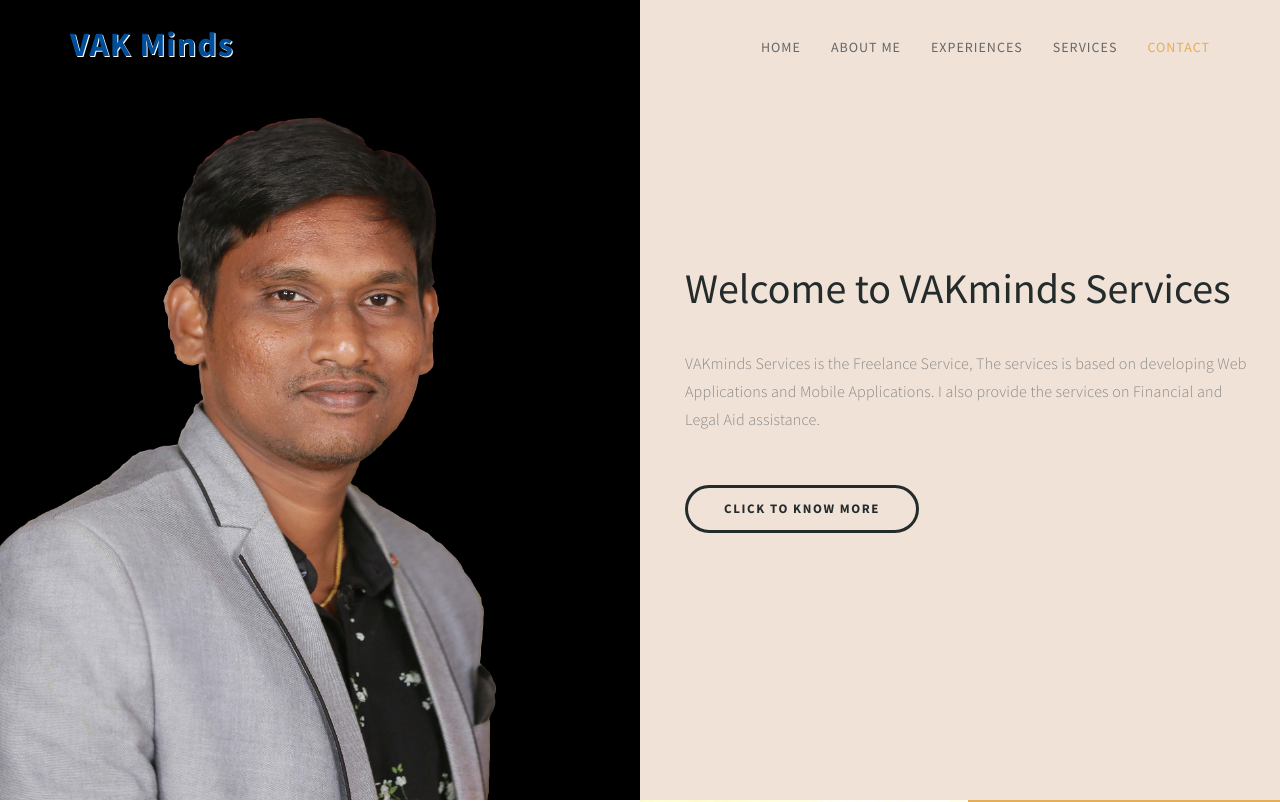
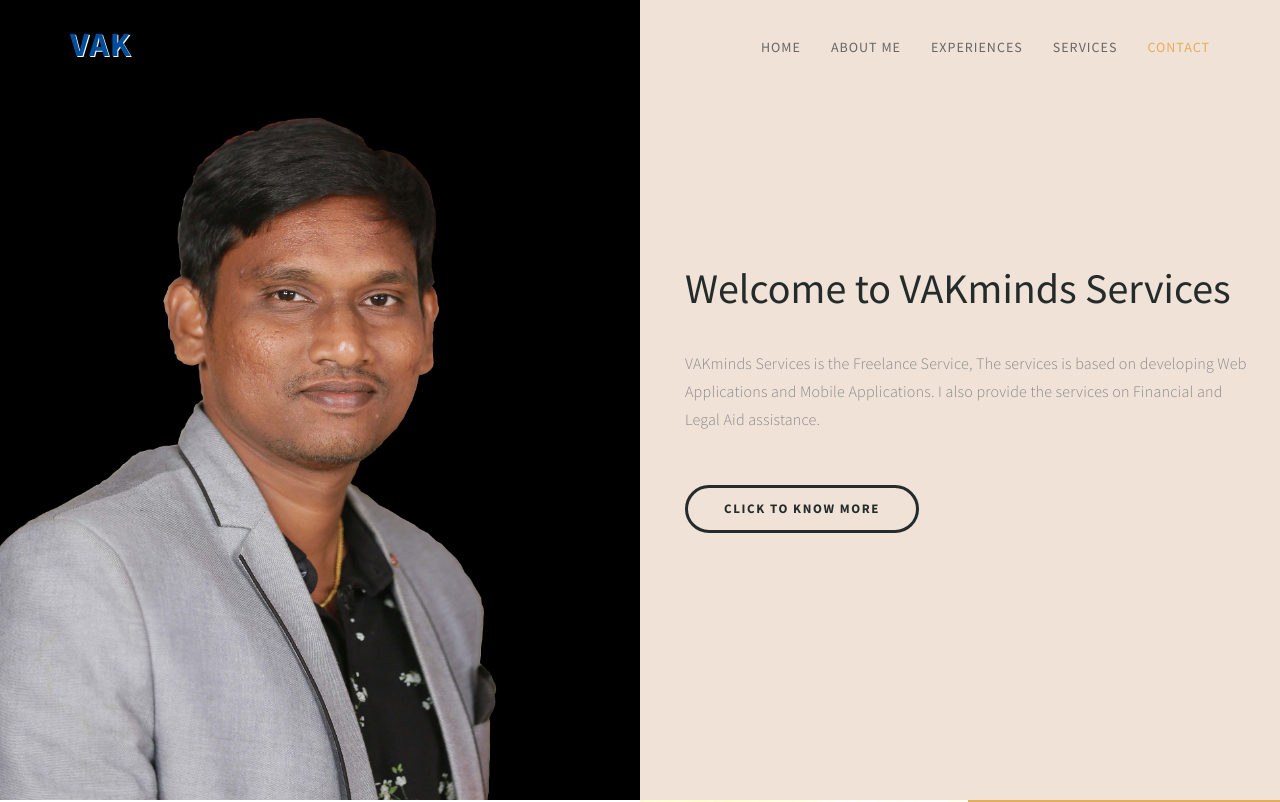
Before and after one commit to venkatkak/vakminds, a plain HTML site: page index.html in a window 1280 px wide. Shown: the top 802 px of the page. Drawn offline with Linux system fonts and the light colour scheme.

Commit message:
Update index.html

```diff
--- a/index.html
+++ b/index.html
@@ -46,7 +46,7 @@ http://www.templatemo.com/tm-498-stimulus
                     <span class="icon icon-bar"></span>
                     <span class="icon icon-bar"></span>
                </button>
-               <a href="#" class="navbar-brand">VAK Minds</a>
+               <a href="#" class="navbar-brand">VAK</a>
           </div>
 
           <div class="collapse navbar-collapse">
```
